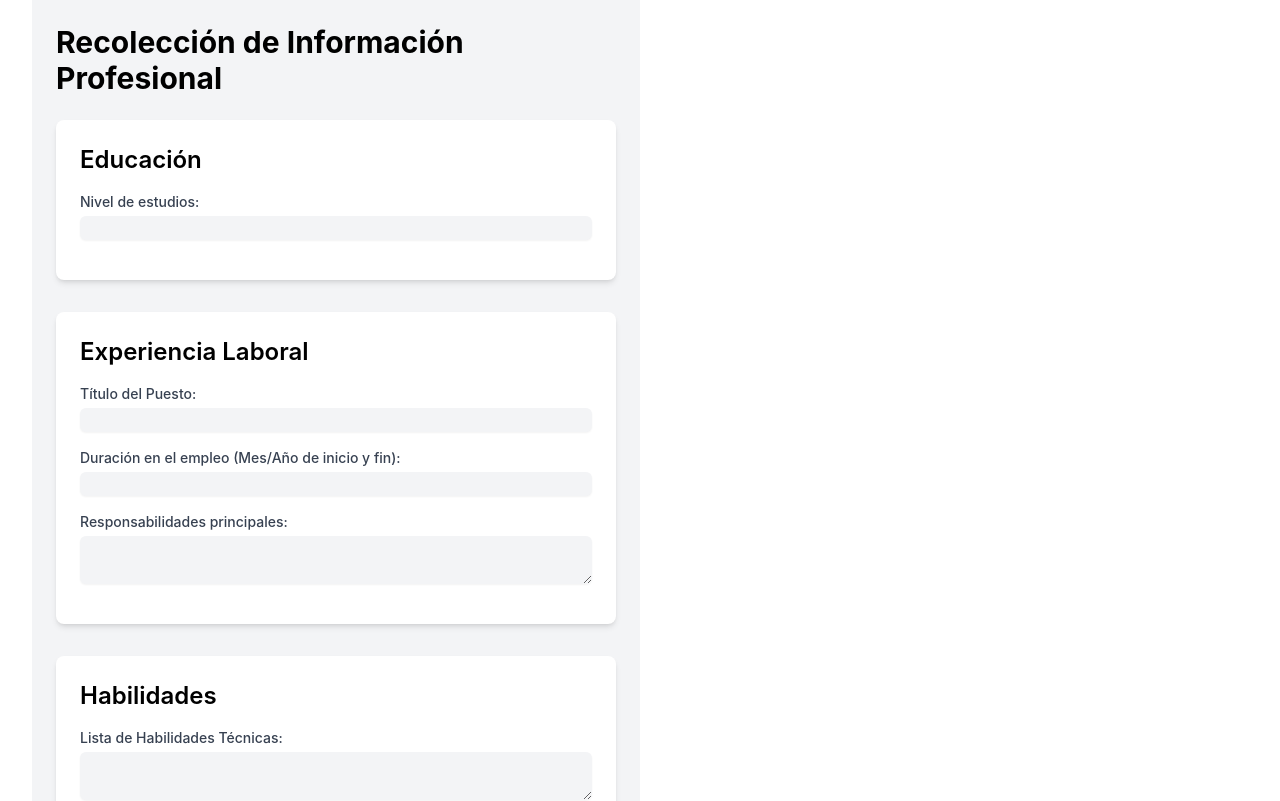
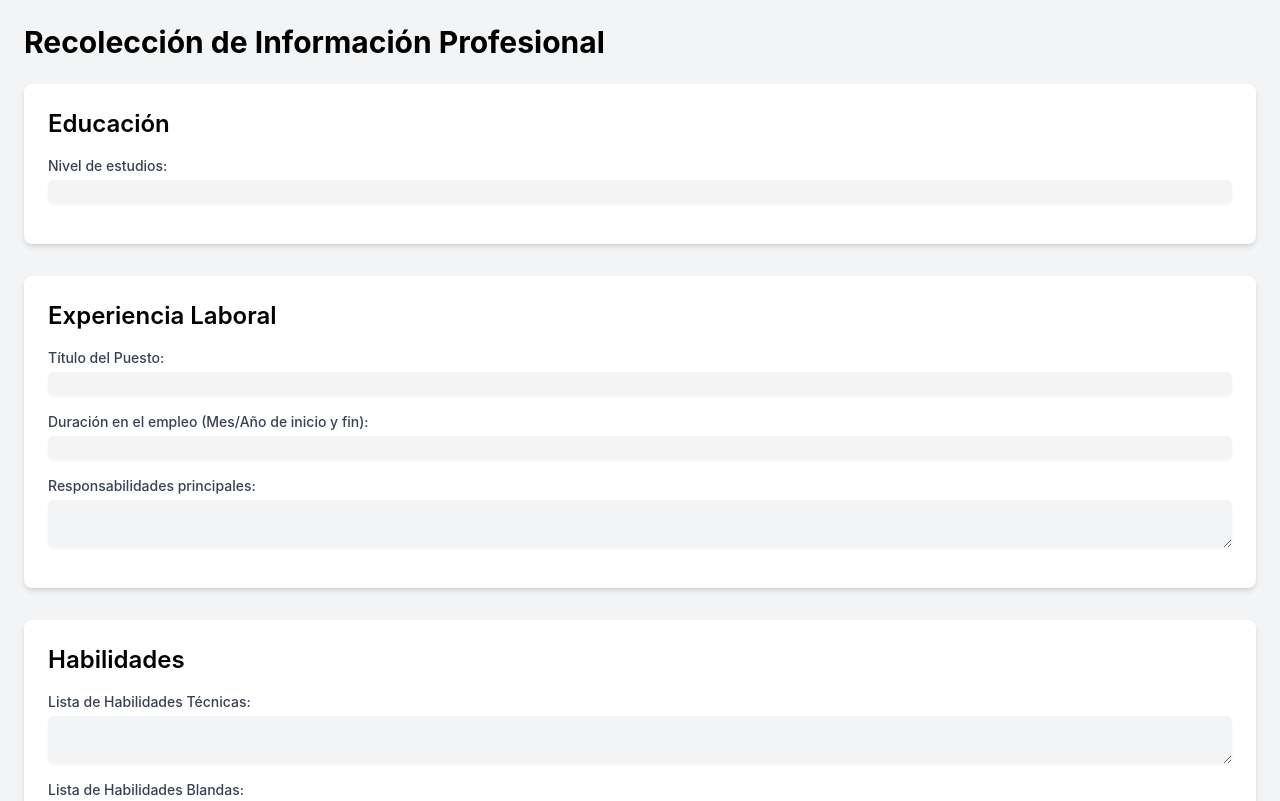
Before and after one commit to anntnzrb/ccpg1044-www, a Vue app: page / in a window 1280 px wide. Shown: the top 801 px of the page. Built offline with nearby package versions, Linux system fonts and the light colour scheme.

Commit message:
fix(css): rm responsive for now

```diff
--- a/src/assets/main.css
+++ b/src/assets/main.css
@@ -6,9 +6,11 @@
 @import 'tailwindcss/utilities';
 
 #app {
-  max-width: 1280px;
-  margin: 0 auto;
-  padding: 2rem;
+  width: 100%;
+  max-width: none; /* Ensures full screen width */
+  margin: 0;
+  padding: 0; /* or adjust to your needs */
+  min-height: 100vh;
   font-weight: normal;
 }
 
@@ -25,16 +27,3 @@ a,
     background-color: hsla(160, 100%, 37%, 0.2);
   }
 }
-
-@media (min-width: 1024px) {
-  body {
-    display: flex;
-    place-items: center;
-  }
-
-  #app {
-    display: grid;
-    grid-template-columns: 1fr 1fr;
-    padding: 0 2rem;
-  }
-}
```
